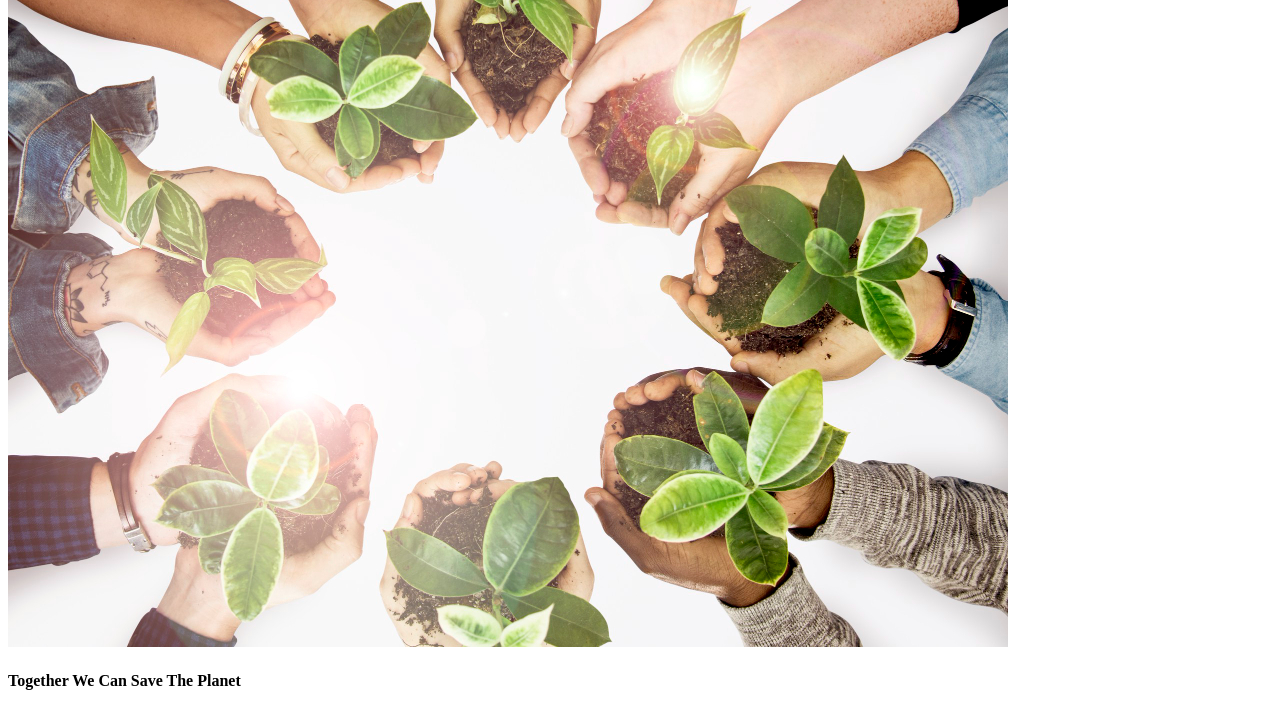
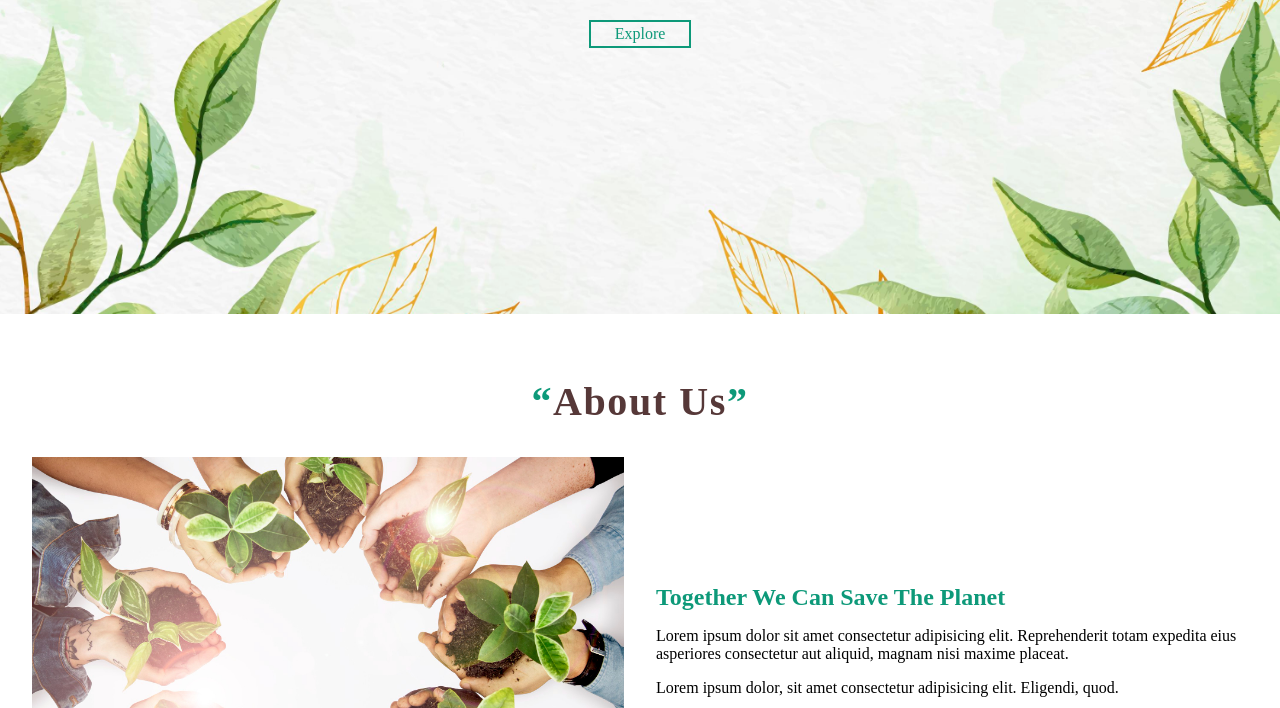
Before and after one commit to zinphtet/SaveNature, a plain HTML site: page index.html in a window 1280 px wide. Shown: the part 390-1098 px from the top of the page. Drawn offline with Linux system fonts and the light colour scheme; the site is published under a folder, as on GitHub Pages, so addresses that start at the root find nothing.

Commit message:
Update index.html

```diff
--- a/index.html
+++ b/index.html
@@ -5,7 +5,7 @@
 		<meta http-equiv="X-UA-Compatible" content="IE=edge" />
 		<meta name="viewport" content="width=device-width, initial-scale=1.0" />
 		<title>Save Nature</title>
-		<link rel="stylesheet" href="/css/all.min.css" />
+		<link rel="stylesheet" href="./css/all.min.css" />
         <link
 			rel="stylesheet"
 			href="https://cdnjs.cloudflare.com/ajax/libs/font-awesome/6.0.0-beta2/css/all.min.css"
@@ -13,7 +13,7 @@
 			crossorigin="anonymous"
 			referrerpolicy="no-referrer"
 		/>
-		<link rel="stylesheet" href="/style.css" />
+		<link rel="stylesheet" href="./style.css" />
 	</head>
 	<body>
 		<header>
```
